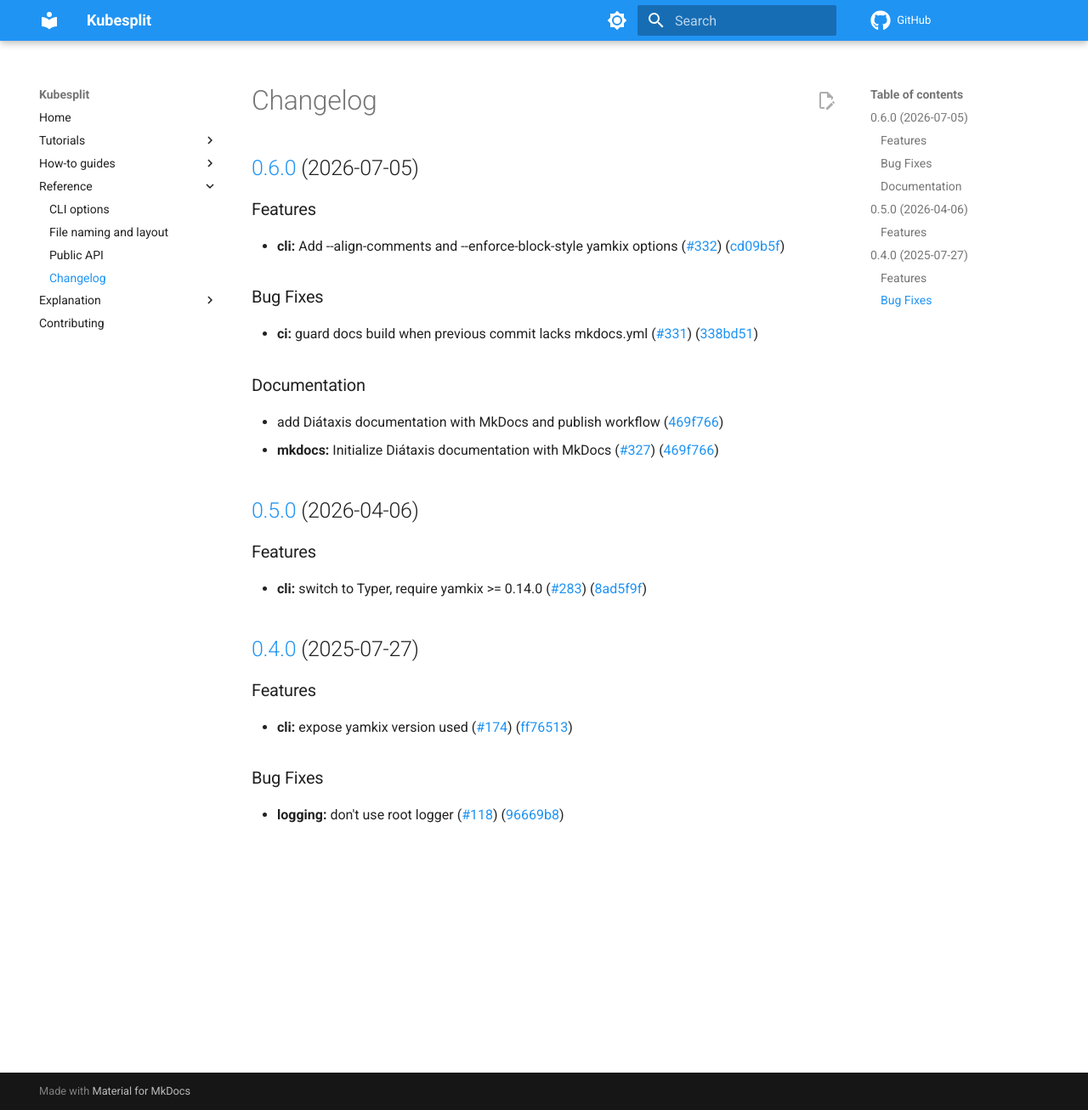
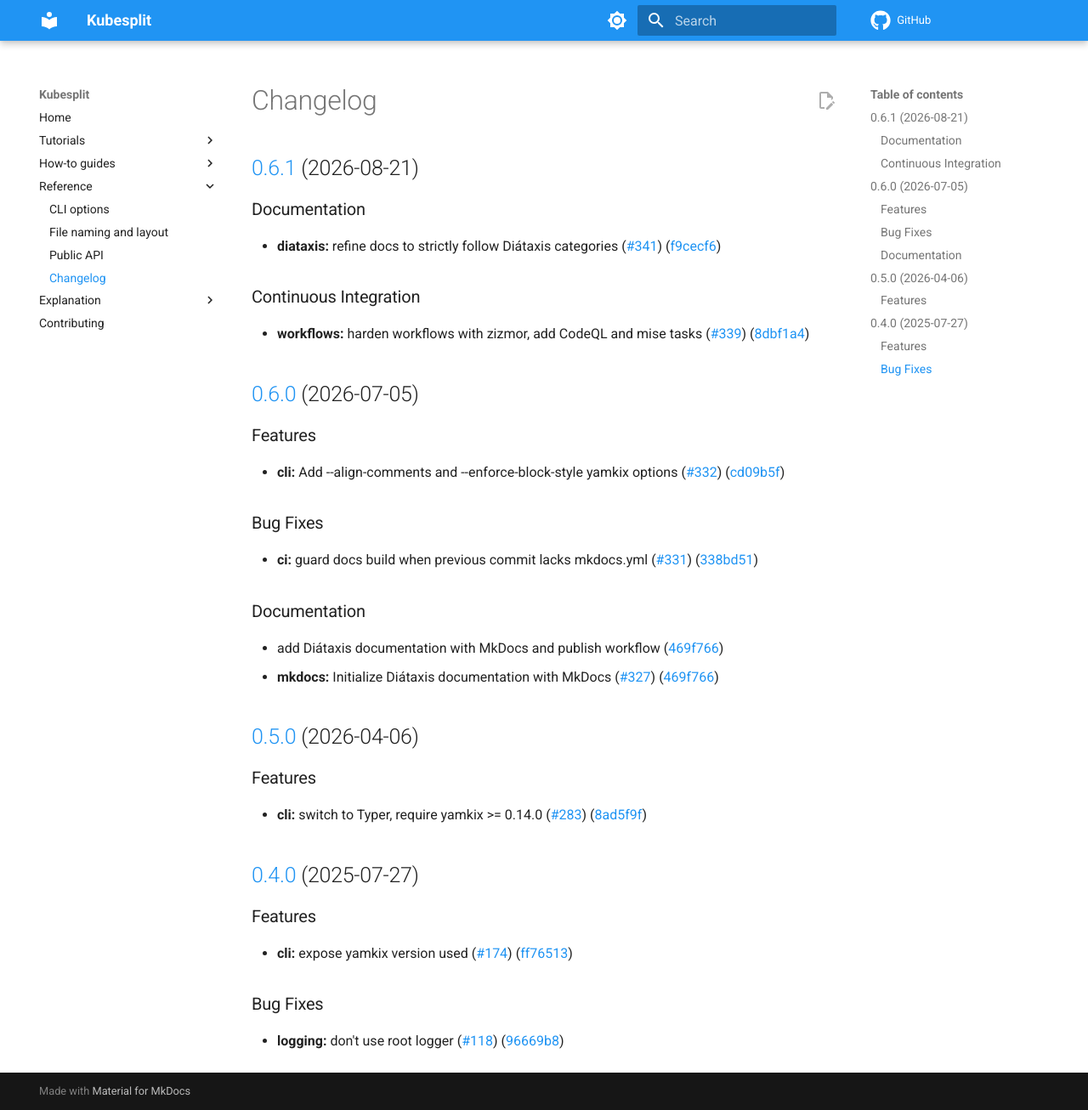
Before and after one commit to looztra/kubesplit, an MkDocs documentation site: the page built from docs/changelog.md, in a window 1280 px wide and 1306 px high. Shown: the whole window at 85% size. Built offline with MkDocs 1.6.1 and Material for MkDocs 9.7.7, drawn with Linux system fonts in a browser that asks for light colours; comment, search, counter and statistics services are not loaded.

Commit message:
chore(main): release 0.6.1

```diff
--- a/docs/changelog.md
+++ b/docs/changelog.md
@@ -1,4 +1,16 @@
 # Changelog
+
+## [0.6.1](https://github.com/looztra/kubesplit/compare/v0.6.0...v0.6.1) (2026-08-21)
+
+
+### Documentation
+
+* **diataxis:** refine docs to strictly follow Diátaxis categories ([#341](https://github.com/looztra/kubesplit/issues/341)) ([f9cecf6](https://github.com/looztra/kubesplit/commit/f9cecf6a6c680e06e7cd9b4dd2887685fc462d3d))
+
+
+### Continuous Integration
+
+* **workflows:** harden workflows with zizmor, add CodeQL and mise tasks ([#339](https://github.com/looztra/kubesplit/issues/339)) ([8dbf1a4](https://github.com/looztra/kubesplit/commit/8dbf1a496df2a9df98657ac29ef9c9d4070575e2))
 
 ## [0.6.0](https://github.com/looztra/kubesplit/compare/v0.5.0...v0.6.0) (2026-07-05)
 
--- a/version.txt
+++ b/version.txt
@@ -1 +1 @@
-0.6.0
+0.6.1
```
Also changed, not shown: .release-please-manifest.json.
